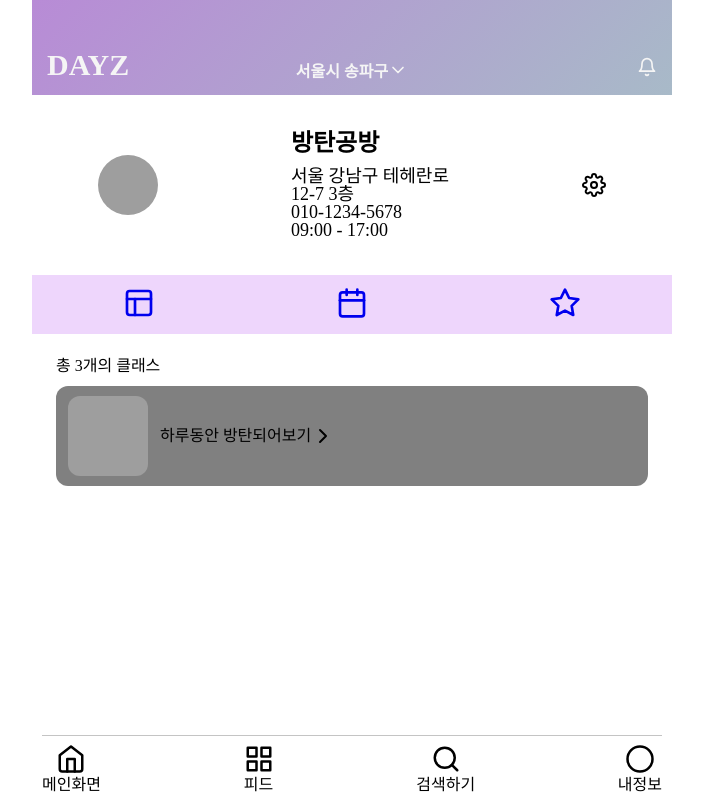
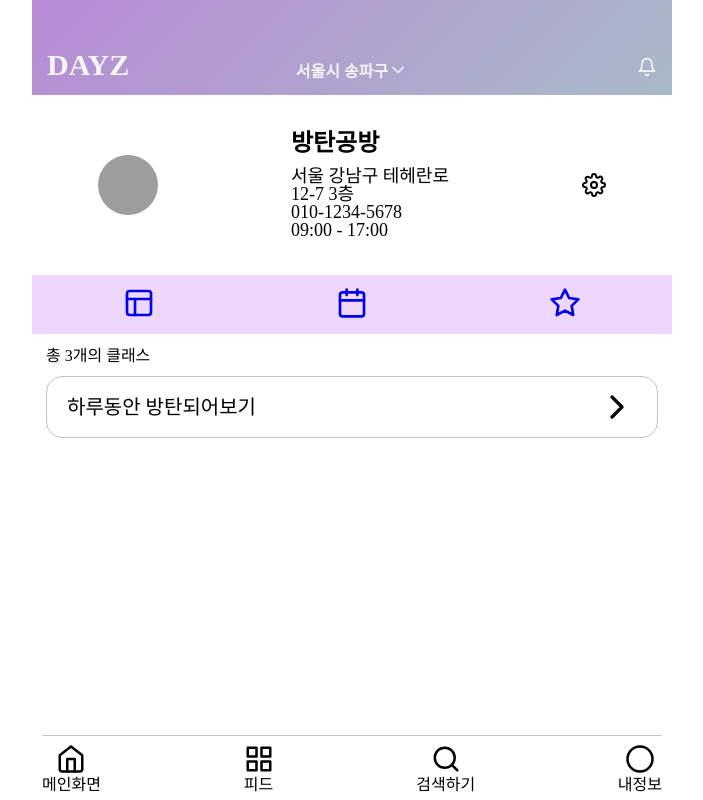
Before and after one commit to prgrms-web-devcourse/Team_DAYZ_DAYZ_FE, a React (Create React App) app: page /workshop/productsList in a window 1280 px wide. Shown: the whole page, without its empty margins (288-991 px from the left). Built offline with nearby package versions, Linux system fonts and the light colour scheme; grey boxes are pictures that could not be loaded.

Commit message:
Refactor: Linkbox 컴포넌트로 대체

```diff
--- a/src/pages/WorkshopPage/ProductsList.tsx
+++ b/src/pages/WorkshopPage/ProductsList.tsx
@@ -1,37 +1,23 @@
 import styled from '@emotion/styled';
 import React from 'react';
-import { ChevronRight } from 'react-feather';
+import LinkBox from '../../components/domain/LinkBox';
 
 const ProductsList = () => {
   return (
     <ProductsListContainer>
-      <p>총 3개의 클래스</p>
-      <ProductContainer>
-        <img src="https://picsum.photos/id/1/200/300" alt="" />
+      <ProductsCnt>총 3개의 클래스</ProductsCnt>
+      <LinkBox src={'https://picsum.photos/id/1/200/300'}>
         <p>하루동안 방탄되어보기</p>
-        <ChevronRight />
-      </ProductContainer>
+      </LinkBox>
     </ProductsListContainer>
   );
 };
 export default ProductsList;
 
 const ProductsListContainer = styled.div`
-  margin: 24px;
+  margin: 14px;
 `;
 
-const ProductContainer = styled.div`
-  width: 100%;
-  height: 100px;
-  border-radius: 12px;
-  margin-top: 12px;
-  background-color: gray;
-  display: flex;
-  align-items: center;
-  & img {
-    width: 80px;
-    height: 80px;
-    border-radius: 12px;
-    margin: 0 12px;
-  }
+const ProductsCnt = styled.div`
+  margin-bottom: 12px;
 `;
```
